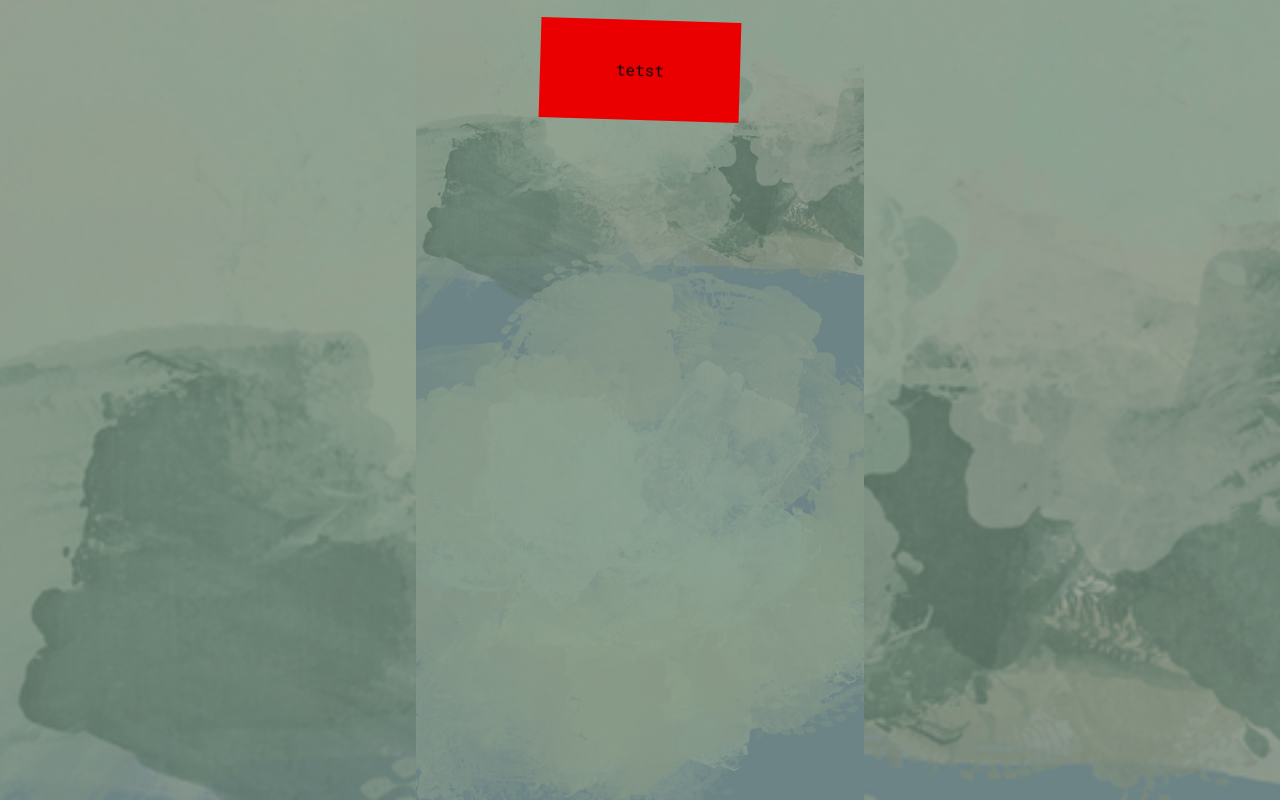
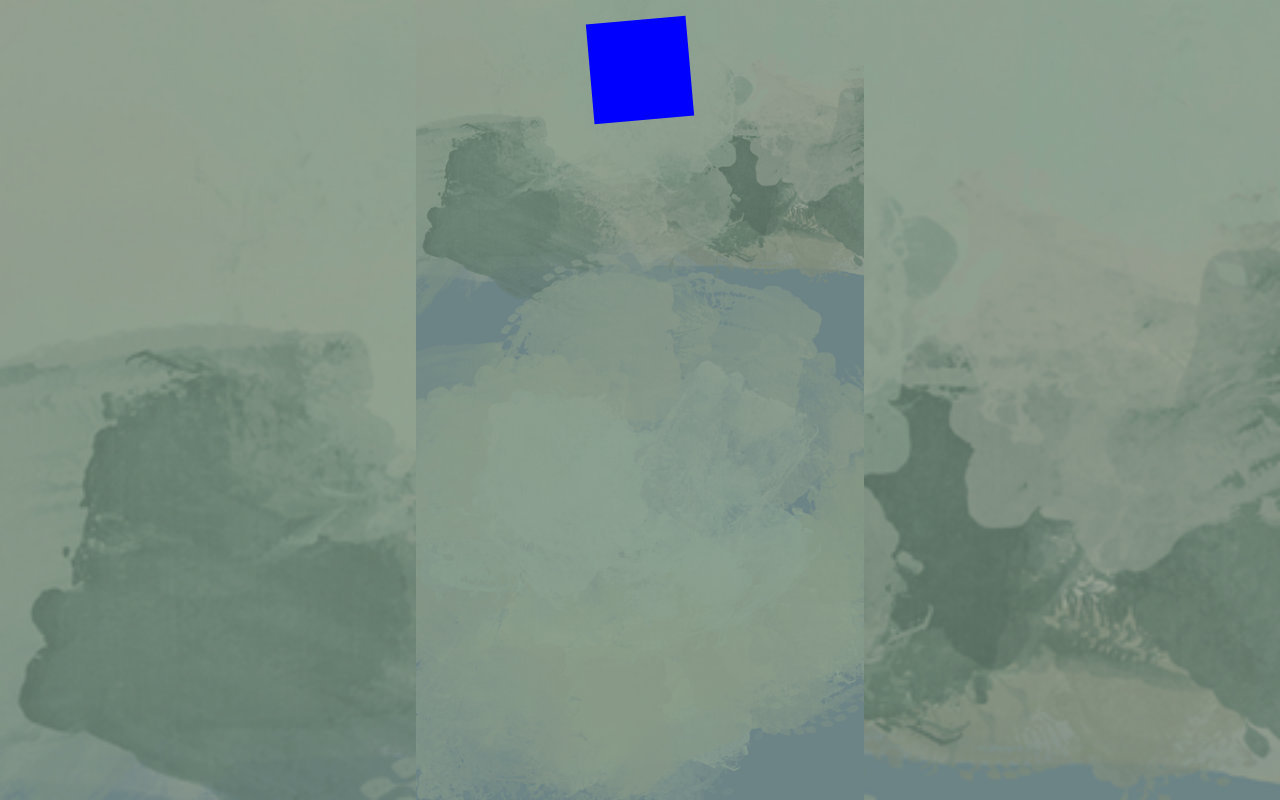
Before and after one commit to fdhlakbrrr/peha-wedding, a Next.js app: page / in a window 1280 px wide. Built offline with nearby package versions, Linux system fonts and the light colour scheme.

Commit message:
feat: leaf-like animation

```diff
--- a/package.json
+++ b/package.json
@@ -16,6 +16,7 @@
     "class-variance-authority": "^0.7.0",
     "clsx": "^2.1.1",
     "lucide-react": "^0.424.0",
+    "motion": "^11.15.0",
     "next": "14.2.5",
     "react": "^18",
     "react-dom": "^18",
--- a/src/app/page.tsx
+++ b/src/app/page.tsx
@@ -1,8 +1,10 @@
-// "use client";
+"use client";
 
 // import { Parallax, ParallaxLayer } from "@react-spring/parallax";
-import { AnimateWrapper } from "@/components/animate";
+// import { AnimateWrapper } from "@/components/animate";
+import { Target, TargetAndTransition, Transition, motion } from "motion/react";
 import { Container } from "@/components/ui";
+import { useState } from "react";
 // import Image from "next/image";
 // import { Text } from "@/components/ui/text";
 // import bottomImage from "@/assets/images/bottom.png";
@@ -11,7 +13,19 @@ import { Container } from "@/components/ui";
 // import { useSpring } from "@react-spring/web";
 
 export default function Home() {
-  // const springs =
+  const [initial, setInitial] = useState<Target | boolean>({
+    marginTop: 100,
+    opacity: 0,
+  });
+  const [animate, setAnimate] = useState<TargetAndTransition>({
+    marginTop: 0,
+    opacity: 1,
+  });
+  const [transition, setTransition] = useState<Transition>({
+    ease: "easeOut",
+    duration: 1,
+  });
+
   return (
     <Container
       direction="COL"
@@ -22,123 +36,26 @@ export default function Home() {
         2xl:w-[30%] relative overflow-y-auto container
         `}
     >
-      <AnimateWrapper
-        loop={{ reverse: true }}
-        from={{
-          background: "black",
-          transform: "rotate(0deg)",
+      <motion.div
+        style={{ background: "red", width: "100px", height: "100px" }}
+        initial={initial}
+        animate={animate}
+        transition={transition}
+        onAnimationComplete={() => {
+          setInitial({ marginTop: 0 });
+          setAnimate({
+            transform: "rotate(-5deg)",
+            background: "blue",
+          });
+
+          setTransition({
+            repeat: Infinity,
+            repeatType: "reverse",
+            ease: "easeOut",
+            duration: 1,
+          });
         }}
-        to={[
-          { background: "red", transform: "rotate(0deg)" },
-          { background: "black", transform: "rotate(20deg)" },
-        ]}
-      >
-        <h1>tetst</h1>
-      </AnimateWrapper>
-
-      {/* <Parallax pages={10} style={{ top: "0", left: "0" }}>
-        <ParallaxLayer
-          factor={0.7}
-          offset={0}
-          speed={-0.1}
-          style={{
-            display: "flex",
-            justifyContent: "center",
-            alignItems: "center",
-          }}
-        >
-          <Text
-            variant="TITLE"
-            textAlign="CENTER"
-            customClass="text-2xl text-[white]"
-          >
-            Pembukaan Lorem ipsum dolor sit amet consectetur, adipisicing elit.
-          </Text>
-        </ParallaxLayer>
-        <ParallaxLayer factor={0.6} offset={1} speed={0.3}>
-          <Text
-            variant="TITLE"
-            textAlign="CENTER"
-            customClass="text-2xl text-[white] md:text-7xl"
-          >
-            Putri Handayani <br /> & <br /> Calon Suami
-          </Text>
-          <Image alt="mosque-image" src={mosqueImage} className="w-full" />
-        </ParallaxLayer>
-
-        <ParallaxLayer offset={1.3} speed={1.3} factor={0.6}>
-          <Image alt="side-image" src={sideImage} className="w-full" />
-        </ParallaxLayer>
-
-        <ParallaxLayer offset={1.3} speed={1} factor={0.6}>
-          <Image alt="footer" src={bottomImage} className="w-full" />
-        </ParallaxLayer>
-
-        <ParallaxLayer
-          offset={2}
-          speed={0.3}
-          factor={0.5}
-        >
-          <Text
-            variant="TITLE"
-            textAlign="CENTER"
-            customClass="text-6xl text-[white]"
-          >
-            Konten 3
-          </Text>
-          <Text
-            variant="BODY"
-            textAlign="CENTER"
-            customClass="text-6xl text-[white]"
-          >
-            Lorem ipsum dolor sit amet consectetur, adipisicing elit. Odio
-            necessitatibus totam atque veniam odit molestiae optio rem iusto
-            placeat, ducimus vitae nemo. Provident deleniti dicta nisi quod!
-            Labore provident sit voluptas? Ipsum doloribus iste minima
-            praesentium dicta quod laudantium maxime voluptatem unde esse
-            sapiente, soluta consectetur ullam quidem officia nam, libero
-          </Text>
-        </ParallaxLayer>
-
-        <ParallaxLayer
-          offset={2.7}
-          speed={1}
-          factor={0.5}
-        >
-          <Text
-            variant="TITLE"
-            textAlign="CENTER"
-            customClass="text-6xl text-[white] mb-[30px]"
-          >
-            Waktu & Tempat
-          </Text>
-
-          <Text
-            variant="BODY"
-            textAlign="CENTER"
-            customClass="text-6xl text-[white] mb-[30px]"
-          >
-            Senin, 26 Januari 2025
-          </Text>
-          <Text
-            variant="BODY"
-            textAlign="CENTER"
-            customClass="text-6xl text-[white] mb-[30px]"
-          >
-            07:00 WIB - Selesai
-          </Text>
-
-          <Text
-            variant="BODY"
-            textAlign="CENTER"
-            customClass="text-6xl text-[white] mb-[30px]"
-          >
-            Jalan Malioboro Lorem ipsum dolor sit amet consectetur adipisicing elit. Voluptatibus ullam iusto saepe, dolorem officia incidunt.
-          </Text>
-
-
-        </ParallaxLayer>
-      </Parallax> */}
+      />
     </Container>
   );
 }
```
Also changed, not shown: 1 other file (tests, documents, lock files or other folders).
